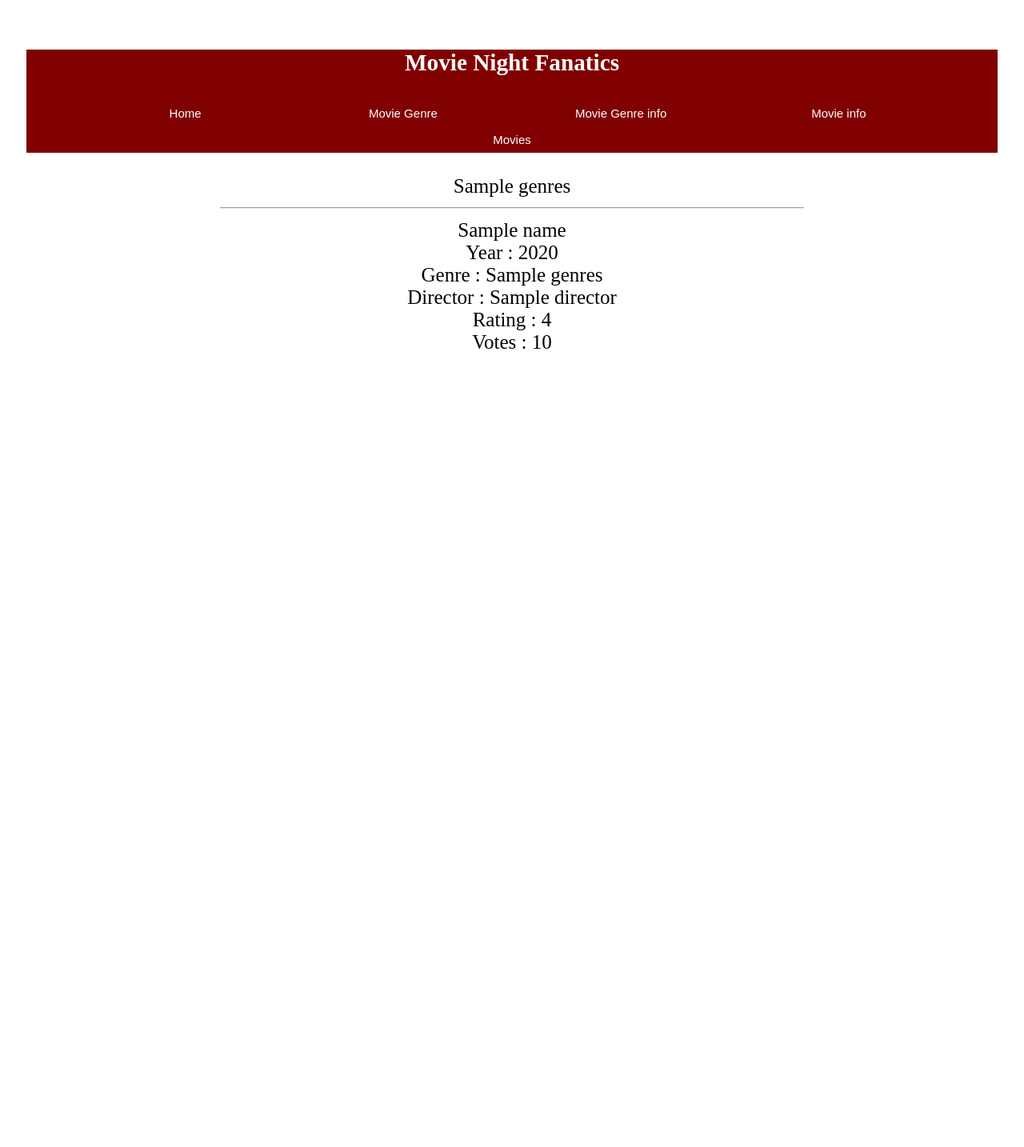
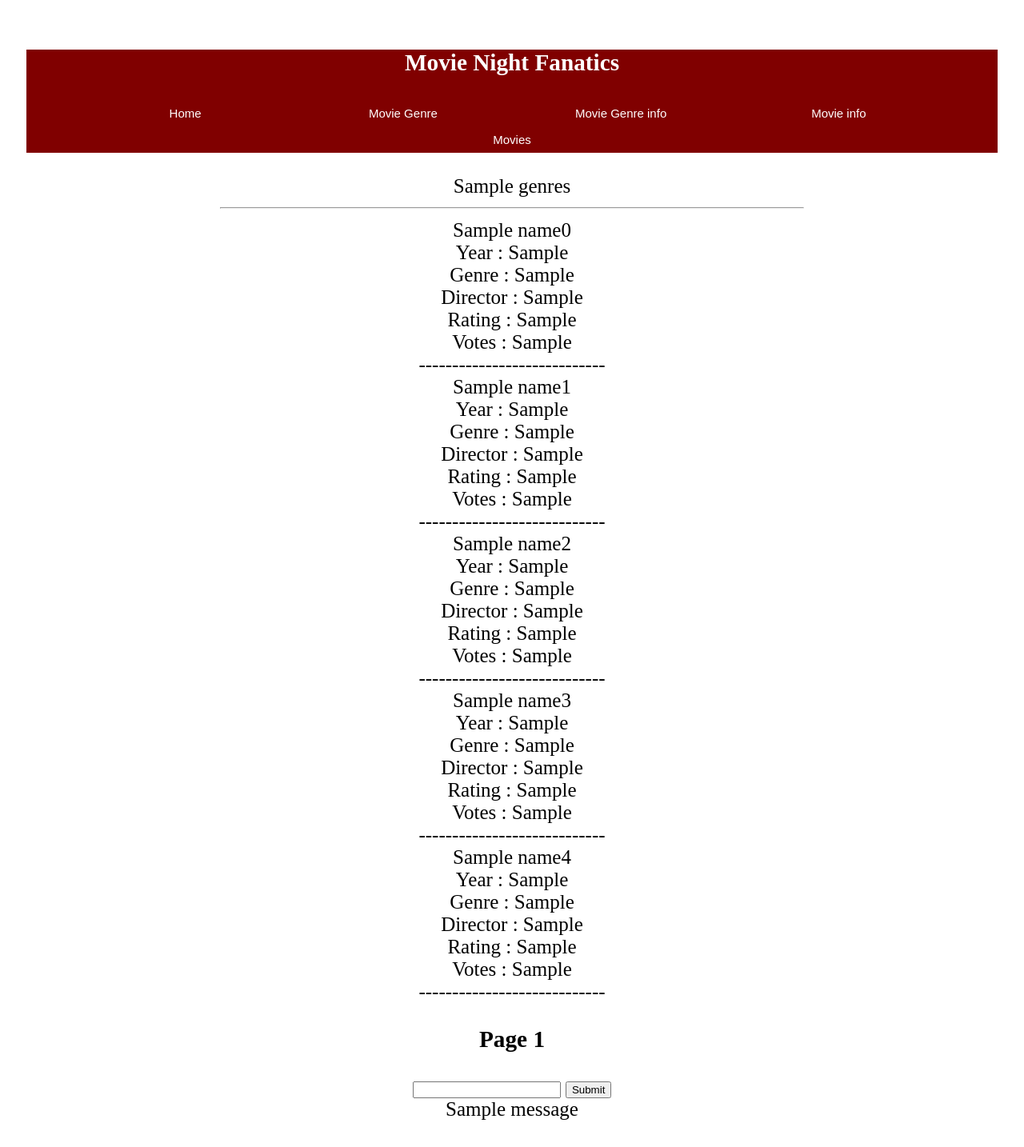
Before and after one commit to ericazodeh/CSCE-470-Project, a Flask app: template templates/movie_genre_info.html in a window 1280 px wide. Shown: the whole page at 80% size. Before the commit the page ends 436 px from the top, so only its background shows below. Run offline with Flask 2, Linux system fonts and the light colour scheme; the template is opened without the code that fills it: most values are stand-ins (such as "Sample title", 1, 10 or a date in 2020); one stand-in notice (Sample message) is shown; parts of the project's set-up code (start-up, migrations or seed data) failed here and were passed over.

Commit message:
Genre shows more than 1 movie

```diff
--- a/templates/movie_genre_info.html
+++ b/templates/movie_genre_info.html
@@ -31,25 +31,155 @@
   <div class="container">
     <div class="row">
       <div class="col">
-        {{Name}}
+        {{Name0}}
       </div>
       <div class="col">
-        Year : {{Year}}
+        Year : {{Year0}}
       </div>
     </div>
     <div class="row">
       <div class="col">
-        Genre : {{Genres}}
+        Genre : {{Genres0}}
       </div>
       <div class="col">
-        Director : {{Director}}
+        Director : {{Director0}}
       </div>
       <div class="col">
-        Rating : {{Rating}}
+        Rating : {{Rating0}}
       </div>
       <div class="col">
-        Votes : {{Votes}}
+        Votes : {{Votes0}}
+      </div>
+      <div class="col">
+        ----------------------------
       </div>
     </div>
   </div>
+  <!---->
+  <div class="container">
+    <div class="row">
+      <div class="col">
+        {{Name1}}
+      </div>
+      <div class="col">
+        Year : {{Year1}}
+      </div>
+    </div>
+    <div class="row">
+      <div class="col">
+        Genre : {{Genres1}}
+      </div>
+      <div class="col">
+        Director : {{Director1}}
+      </div>
+      <div class="col">
+        Rating : {{Rating1}}
+      </div>
+      <div class="col">
+        Votes : {{Votes1}}
+      </div>
+      <div class="col">
+        ----------------------------
+      </div>
+    </div>
+  </div>
+   <!---->
+   <div class="container">
+    <div class="row">
+      <div class="col">
+        {{Name2}}
+      </div>
+      <div class="col">
+        Year : {{Year2}}
+      </div>
+    </div>
+    <div class="row">
+      <div class="col">
+        Genre : {{Genres2}}
+      </div>
+      <div class="col">
+        Director : {{Director2}}
+      </div>
+      <div class="col">
+        Rating : {{Rating2}}
+      </div>
+      <div class="col">
+        Votes : {{Votes2}}
+      </div>
+      <div class="col">
+        ----------------------------
+      </div>
+    </div>
+  </div>
+   <!---->
+   <div class="container">
+    <div class="row">
+      <div class="col">
+        {{Name3}}
+      </div>
+      <div class="col">
+        Year : {{Year3}}
+      </div>
+    </div>
+    <div class="row">
+      <div class="col">
+        Genre : {{Genres3}}
+      </div>
+      <div class="col">
+        Director : {{Director3}}
+      </div>
+      <div class="col">
+        Rating : {{Rating3}}
+      </div>
+      <div class="col">
+        Votes : {{Votes3}}
+      </div>
+      <div class="col">
+        ----------------------------
+      </div>
+    </div>
+  </div>
+   <!---->
+   <div class="container">
+    <div class="row">
+      <div class="col">
+        {{Name4}}
+      </div>
+      <div class="col">
+        Year : {{Year4}}
+      </div>
+    </div>
+    <div class="row">
+      <div class="col">
+        Genre : {{Genres4}}
+      </div>
+      <div class="col">
+        Director : {{Director4}}
+      </div>
+      <div class="col">
+        Rating : {{Rating4}}
+      </div>
+      <div class="col">
+        Votes : {{Votes4}}
+      </div>
+      <div class="col">
+        ----------------------------
+      </div>
+    </div>
+  </div>
+
+
+  <h3>Page {{PageNum}}</h3>
+  <form method="POST">
+          <input name="text3">
+          <input type="submit", name="search", placeholder="What page number?">
+  </form>
+{% with messages = get_flashed_messages() %}
+  {% if messages %}
+    {% for message in messages %}
+       {{ message }}
+    {% endfor %}
+  {% endif %}
+{% endwith %}
+
 </center>
```
